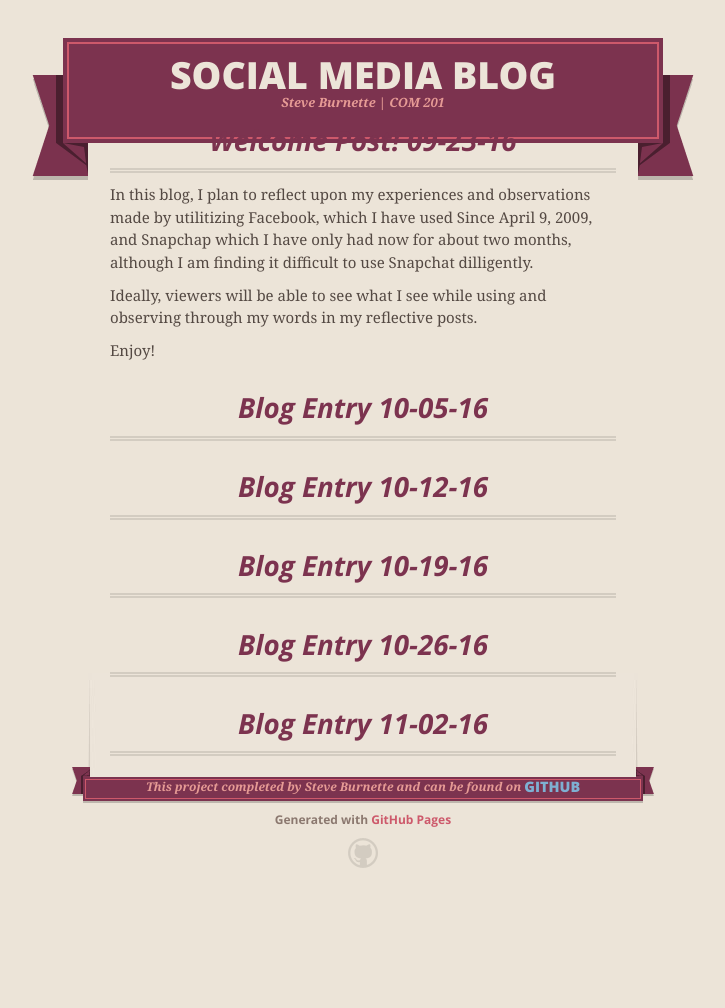
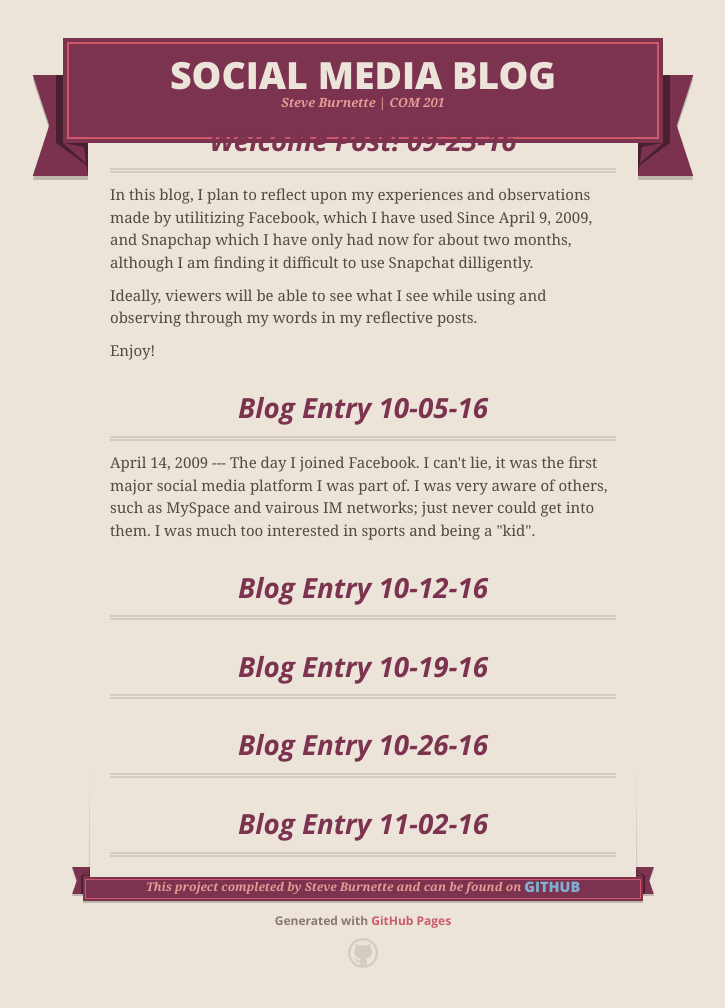
Before and after one commit to sburnet1/Social-Media-Presence-Blog, a Jekyll site: the page index.html, which Jekyll copies as it is, in a window 1280 px wide. Shown: the whole page, without its empty margins (277-1002 px from the left). Built offline with Jekyll 4.4.1, drawn with Linux system fonts in a browser that asks for light colours; nearby versions of some CDN libraries; before the commit the page ends 908 px from its top, so only the background shows below that.

Commit message:
Update index.html

```diff
--- a/index.html
+++ b/index.html
@@ -45,7 +45,7 @@
         </p><p>Ideally, viewers will be able to see what I see while using and observing through my words in my reflective posts. </p><p>Enjoy!</p>
 <h3>
 <a id="blog-entry-10-05-16" class="anchor" href="#blog-entry-10-05-16" aria-hidden="true"><span aria-hidden="true" class="octicon octicon-link"></span></a>Blog Entry 10-05-16</h3>
-
+<p>April 14, 2009 --- The day I joined Facebook.  I can't lie, it was the first major social media platform I was part of.  I was very aware of others, such as MySpace and vairous IM networks; just never could get into them.  I was much too interested in sports and being a "kid".  </p>
 <h3>
 <a id="blog-entry-10-12-16" class="anchor" href="#blog-entry-10-12-16" aria-hidden="true"><span aria-hidden="true" class="octicon octicon-link"></span></a>Blog Entry 10-12-16</h3>
 
```
